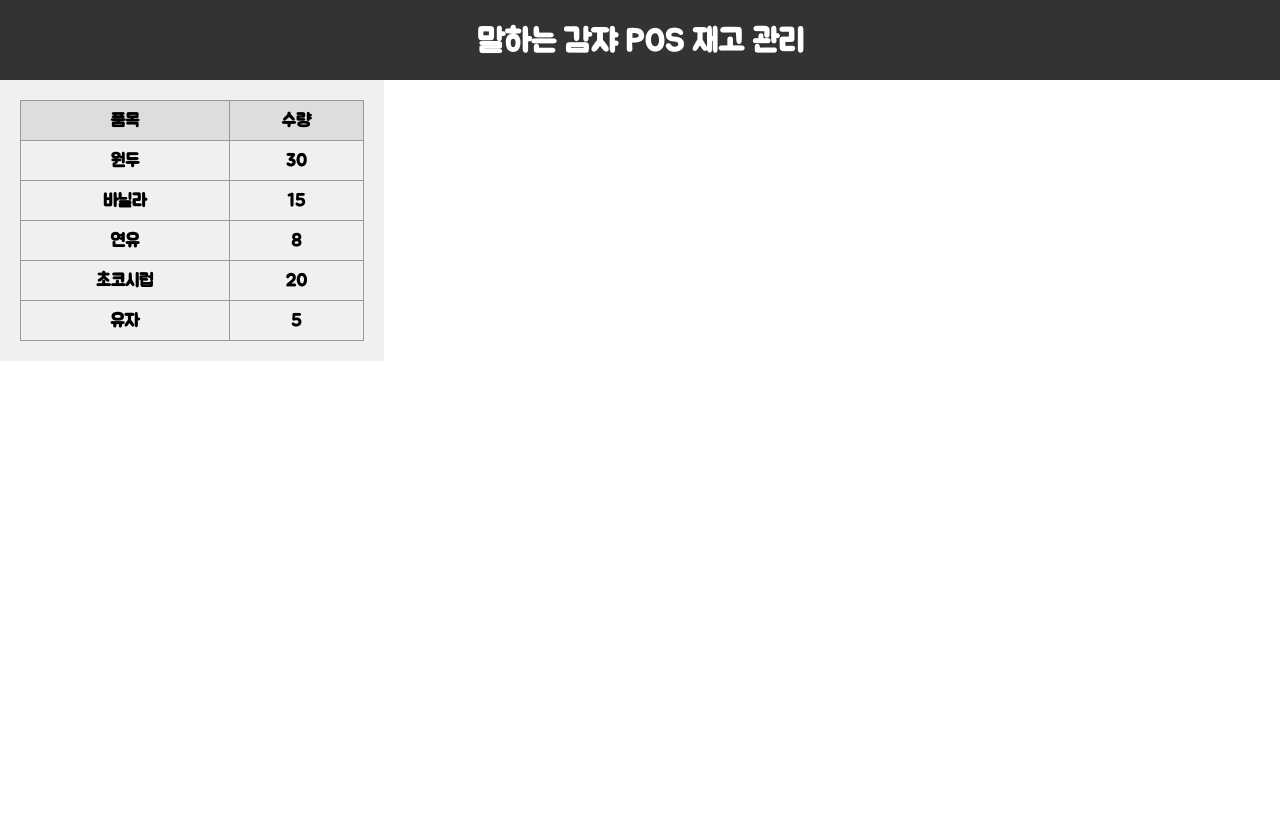
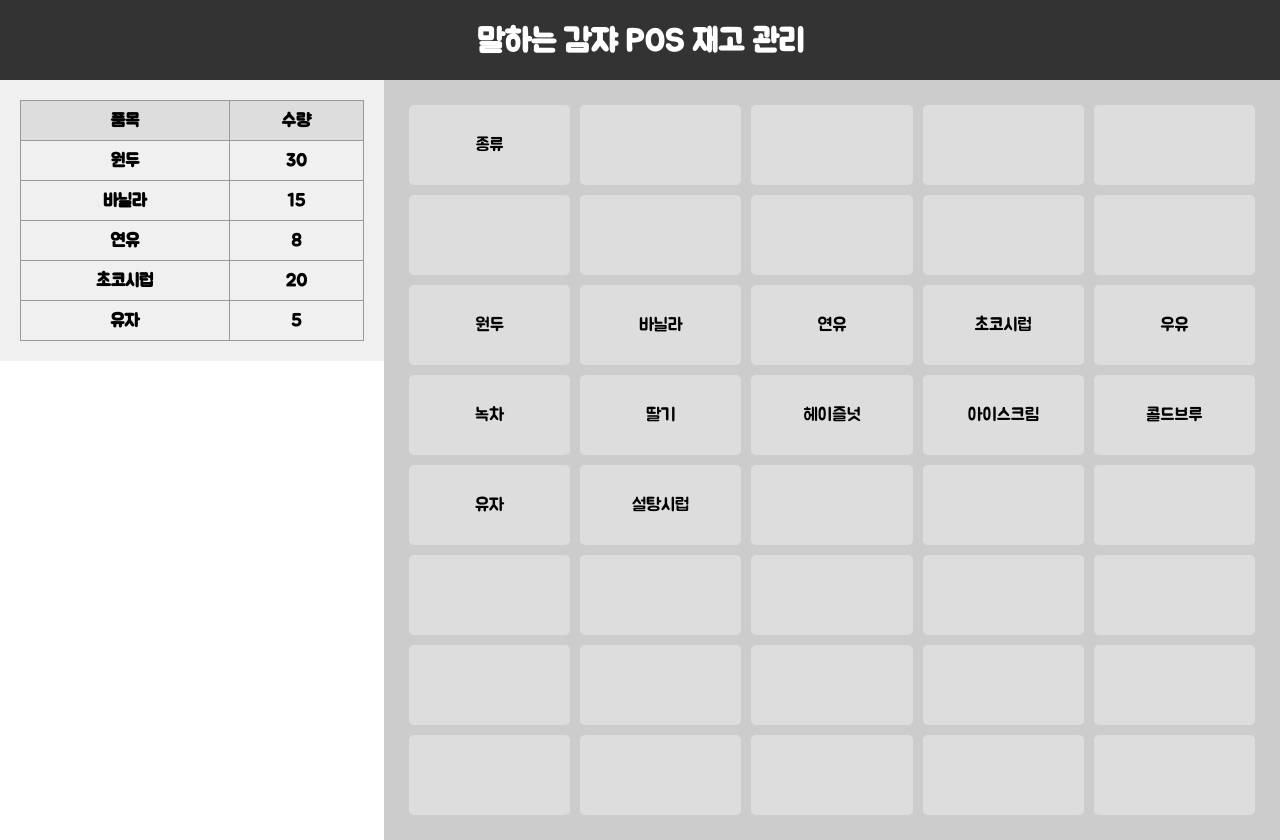
Before and after one commit to minju-sin/capstone, a React (Create React App) app in the folder frontend/: page /inventory in a window 1280 px wide. Before the commit the page ends 800 px from the top, so only its background shows below. Built offline with nearby package versions, Linux system fonts and the light colour scheme.

Commit message:
오른쪽 재고 디자인 변환 완료
팝업창만 디자인하면 됨

```diff
--- a/frontend/src/components/page/InventoryPage.js
+++ b/frontend/src/components/page/InventoryPage.js
@@ -3,7 +3,7 @@ import Header from "../ui/Header";
 import { StyledBody } from "../styles/HeaderCSS";
 import { StyledContainer } from "../styles/PosLeftCSS";
 import InvenLeft from "../ui/InvenLeft";
-
+import InvenRight from "../ui/InvenRight";
 
 function InventoryPage() {
 
@@ -16,6 +16,8 @@ function InventoryPage() {
 
             <InvenLeft/>
 
+            <InvenRight/>
+
         </StyledContainer>
     </StyledBody>
     );
--- /dev/null
+++ b/frontend/src/components/styles/InvenRightCSS.js
@@ -0,0 +1,15 @@
+import styled from "styled-components";
+
+export const StyledRightSection = styled.div`
+    width: 70%; /* 오른쪽 섹션의 너비를 70%로 설정. */
+    height: 100%;
+    box-sizing: border-box;
+    padding: 20px;
+    background-color: #ccc;
+`;
+
+export const StyledInvenButtonContainer = styled.div`
+    display: flex;
+    flex-wrap: wrap;
+    justify-content: space-between; /* 버튼 간의 간격을 균일하게 분배 */
+`;
--- /dev/null
+++ b/frontend/src/components/ui/InvenRight.js
@@ -0,0 +1,65 @@
+import React from "react";
+import { StyledRightSection, StyledInvenButtonContainer } from "../styles/InvenRightCSS.js";
+import { StyledRightButton } from "../styles/PosRightCSS.js";
+
+function InvenRight() {
+
+
+    return (
+        <StyledRightSection class="right-section">
+            <StyledInvenButtonContainer class="button-container">
+
+                <StyledRightButton class="rightbutton">종류</StyledRightButton>
+                <StyledRightButton class="rightbutton"> </StyledRightButton>
+                <StyledRightButton class="rightbutton"> </StyledRightButton>
+                <StyledRightButton class="rightbutton"> </StyledRightButton>
+                <StyledRightButton class="rightbutton"> </StyledRightButton>
+
+                <StyledRightButton class="rightbutton"> </StyledRightButton>
+                <StyledRightButton class="rightbutton"> </StyledRightButton>
+                <StyledRightButton class="rightbutton"> </StyledRightButton>
+                <StyledRightButton class="rightbutton"> </StyledRightButton>
+                <StyledRightButton class="rightbutton"> </StyledRightButton>
+
+                <StyledRightButton class="button" onclick="showPopup('원두', 30)">원두</StyledRightButton>
+                <StyledRightButton class="button" onclick="showPopup('바닐라', 15)">바닐라</StyledRightButton>
+                <StyledRightButton class="button" onclick="showPopup('연유', 8)">연유</StyledRightButton>
+                <StyledRightButton class="button" onclick="showPopup('초코시럽', 20)">초코시럽</StyledRightButton>
+                <StyledRightButton class="button" onclick="showPopup('우유', 5)">우유</StyledRightButton>
+
+                <StyledRightButton class="button">녹차</StyledRightButton>
+                <StyledRightButton class="button">딸기</StyledRightButton>
+                <StyledRightButton class="button">헤이즐넛</StyledRightButton>
+                <StyledRightButton class="button">아이스크림</StyledRightButton>
+                <StyledRightButton class="button">콜드브루</StyledRightButton>
+
+                <StyledRightButton class="button">유자</StyledRightButton>
+                <StyledRightButton class="button">설탕시럽</StyledRightButton>
+                <StyledRightButton class="button"> </StyledRightButton>
+                <StyledRightButton class="button"> </StyledRightButton>
+                <StyledRightButton class="button"> </StyledRightButton>
+
+                <StyledRightButton class="button"> </StyledRightButton>
+                <StyledRightButton class="button"> </StyledRightButton>
+                <StyledRightButton class="button"> </StyledRightButton>
+                <StyledRightButton class="button"> </StyledRightButton>
+                <StyledRightButton class="button"> </StyledRightButton>
+
+                <StyledRightButton class="button"> </StyledRightButton>
+                <StyledRightButton class="button"> </StyledRightButton>
+                <StyledRightButton class="button"> </StyledRightButton>
+                <StyledRightButton class="button"> </StyledRightButton>
+                <StyledRightButton class="button"> </StyledRightButton>
+
+                <StyledRightButton class="button"> </StyledRightButton>
+                <StyledRightButton class="button"> </StyledRightButton>
+                <StyledRightButton class="button"> </StyledRightButton>
+                <StyledRightButton class="button"> </StyledRightButton>
+                <StyledRightButton class="button"> </StyledRightButton>
+
+            </StyledInvenButtonContainer>
+        </StyledRightSection>
+    );
+}
+
+export default InvenRight;
```
